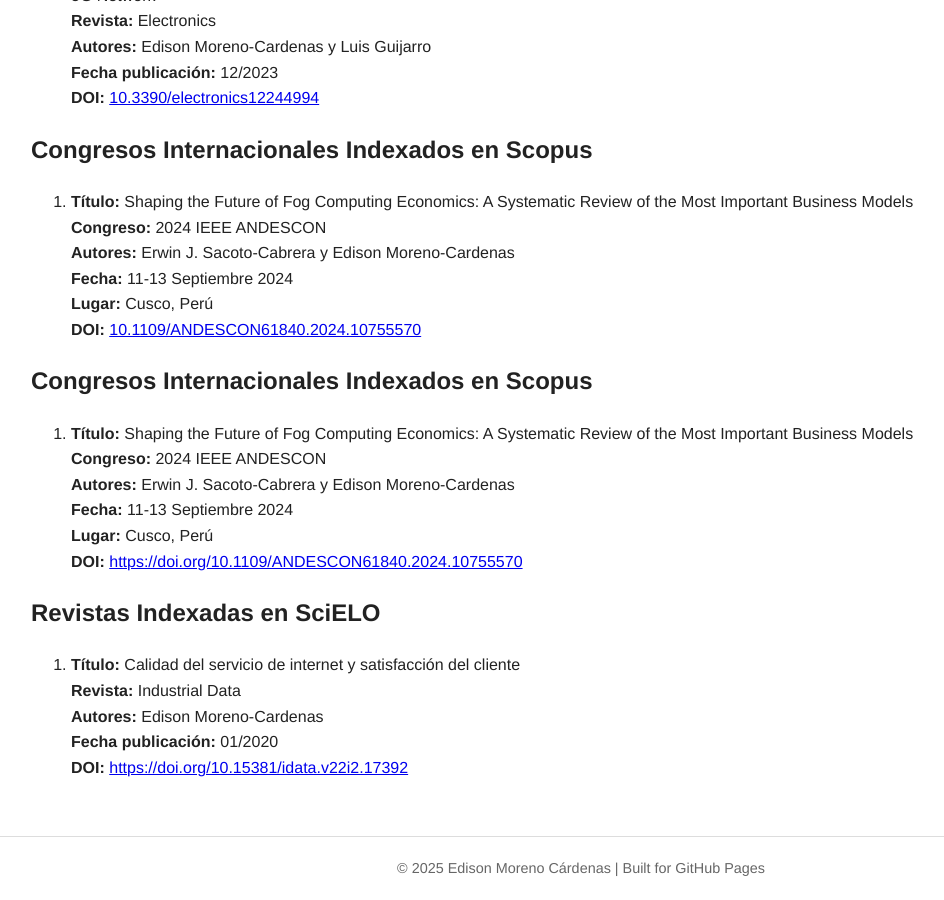
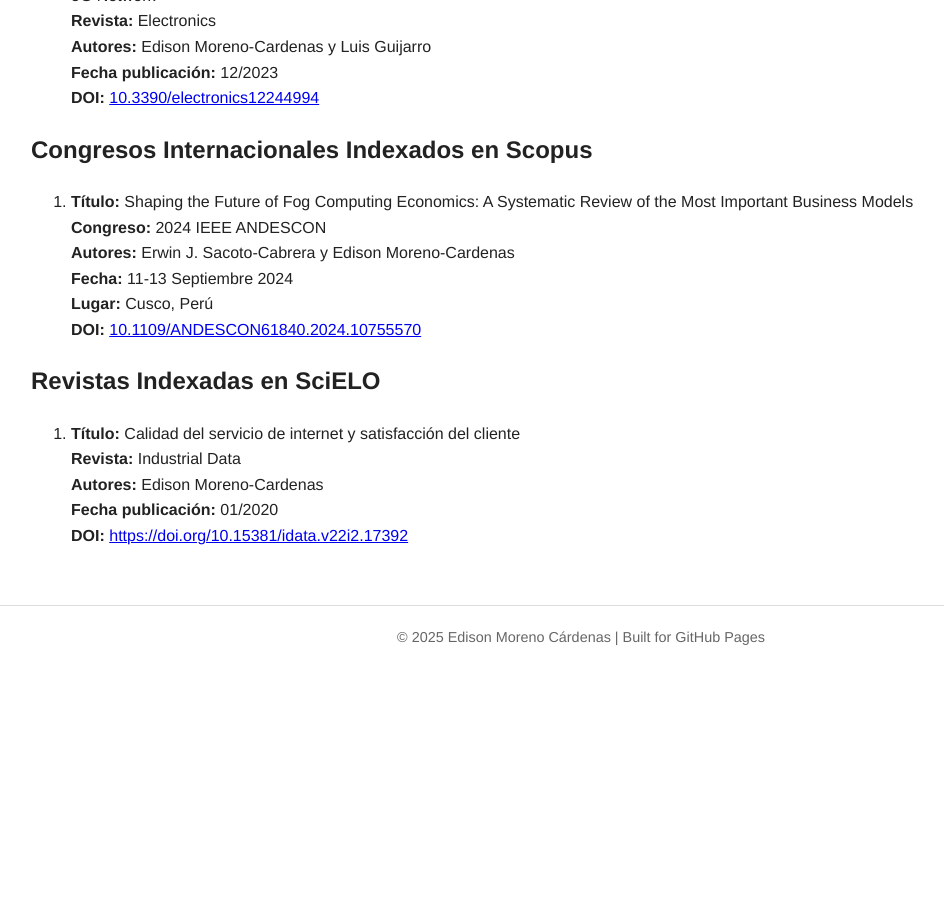
Before and after one commit to edisonmorenocardenas/edisonmorenocardenas.github.io, a Jekyll site: the page built from publications.html, in a window 1280 px wide and 900 px high, scrolled down 1150 px. Shown: the whole window, without its empty margins (59-1003 px from the left). Built offline with Jekyll 4.4.1, drawn with Linux system fonts in a browser that asks for light colours; after the commit the page ends 1819 px from its top, so only the background shows below that.

Commit message:
Actualizar contenido de publications.html

```diff
--- a/publications.html
+++ b/publications.html
@@ -71,18 +71,6 @@ title: "Publications"
     </li>
   </ol>
 
-  <h2>Congresos Internacionales Indexados en Scopus</h2>
-  <ol>
-    <li>
-      <strong>Título:</strong> Shaping the Future of Fog Computing Economics: A Systematic Review of the Most Important Business Models<br>
-      <strong>Congreso:</strong> 2024 IEEE ANDESCON<br>
-      <strong>Autores:</strong> Erwin J. Sacoto-Cabrera y Edison Moreno-Cardenas<br>
-      <strong>Fecha:</strong> 11-13 Septiembre 2024<br>
-      <strong>Lugar:</strong> Cusco, Perú<br>
-      <strong>DOI:</strong> <a href="https://doi.org/10.1109/ANDESCON61840.2024.10755570" target="_blank">https://doi.org/10.1109/ANDESCON61840.2024.10755570</a>
-    </li>
-  </ol>
-
   <h2>Revistas Indexadas en SciELO</h2>
   <ol>
     <li>
```
